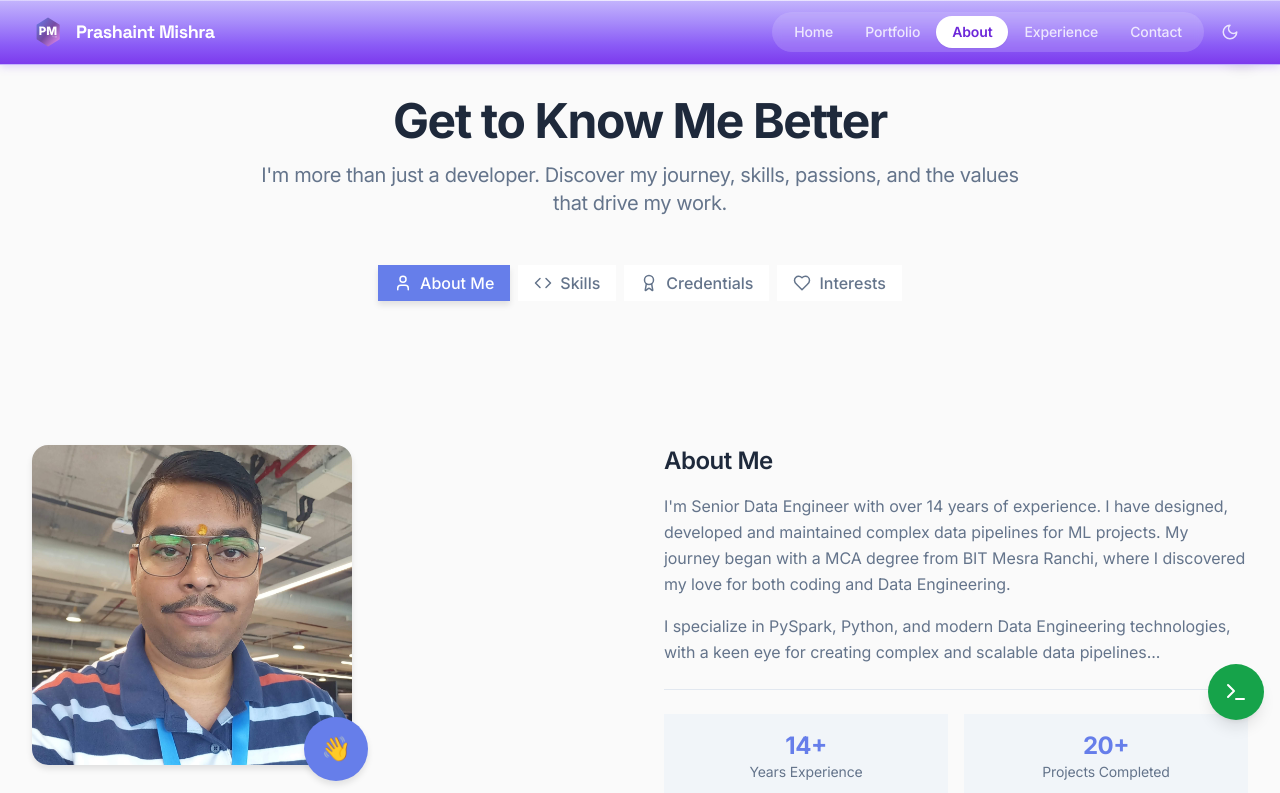
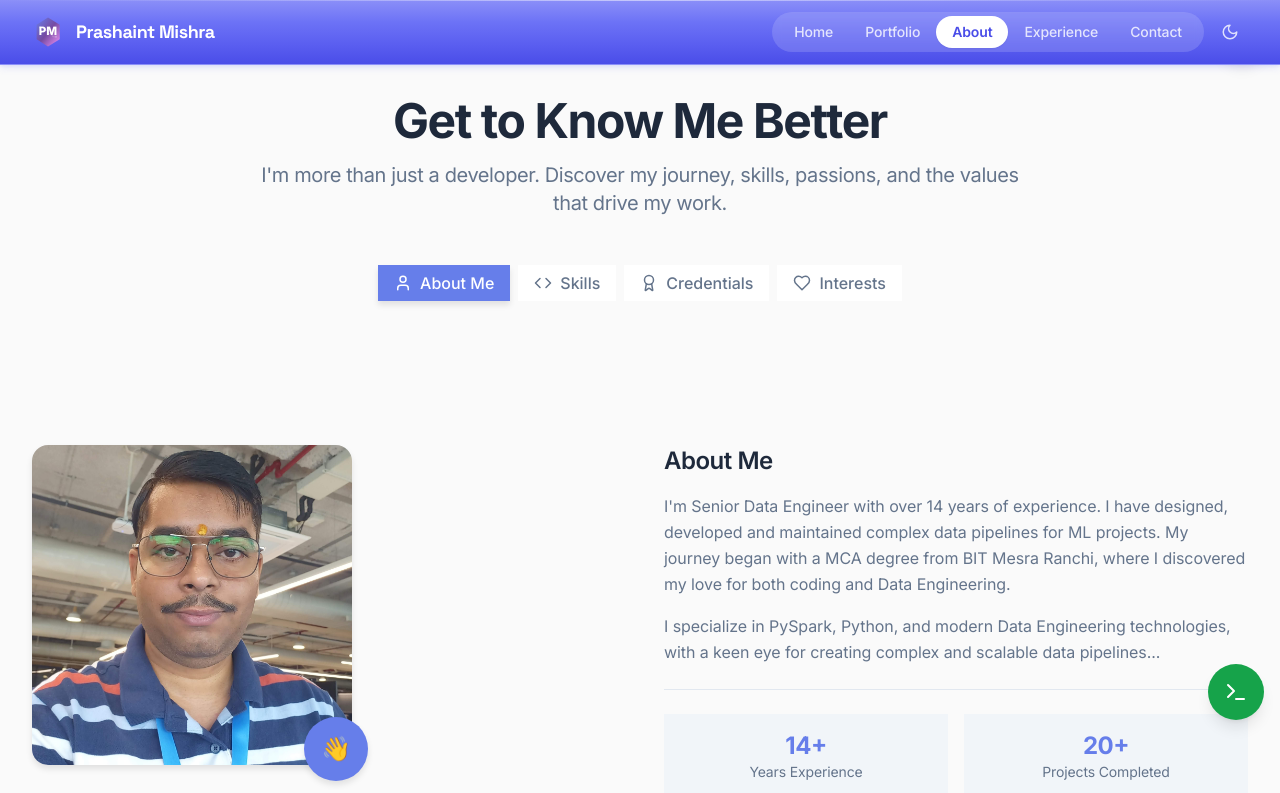
Before and after one commit to prashaint/prashaint_portfolio_app, a React (Vite) app: page / in a window 1280 px wide. Shown: the top 793 px of the page. Built offline with nearby package versions, Linux system fonts and the light colour scheme.

Commit message:
Changed navbar colour

```diff
--- a/src/components/ui/Header.jsx
+++ b/src/components/ui/Header.jsx
@@ -82,14 +82,14 @@ const Header = () => {
         style={{
           background: isDarkMode
             ? 'linear-gradient(180deg, #2a2a2a 0%, #1a1a1a 40%, #0d0d0d 80%, #000000 100%)'
-            : 'linear-gradient(180deg, #c4b5fd 0%, #a78bfa 35%, #8b5cf6 70%, #7c3aed 100%)',
+            : 'linear-gradient(180deg, #8b8ff8 0%, #6c72f6 35%, #5a5ef0 70%, #4a4de8 100%)',
           boxShadow: isScrolled
             ? isDarkMode
-              ? '0 4px 24px rgba(0, 0, 0, 0.7), inset 0 1px 0 rgba(255, 255, 255, 0.08), inset 0 -1px 0 rgba(0, 0, 0, 0.4)'
-              : '0 4px 20px rgba(139, 92, 246, 0.35), inset 0 1px 0 rgba(255, 255, 255, 0.5)'
+              ? '0 4px 16px rgba(0, 0, 0, 0.5), 0 1px 4px rgba(0, 0, 0, 0.3)'
+              : '0 4px 16px rgba(108, 114, 246, 0.3), 0 1px 4px rgba(108, 114, 246, 0.15)'
             : isDarkMode
-              ? '0 2px 12px rgba(0, 0, 0, 0.5), inset 0 1px 0 rgba(255, 255, 255, 0.06), inset 0 -1px 0 rgba(0, 0, 0, 0.3)'
-              : '0 2px 8px rgba(139, 92, 246, 0.25), inset 0 1px 0 rgba(255, 255, 255, 0.4)',
+              ? '0 2px 8px rgba(0, 0, 0, 0.4), 0 1px 3px rgba(0, 0, 0, 0.2)'
+              : '0 2px 8px rgba(108, 114, 246, 0.2), 0 1px 3px rgba(108, 114, 246, 0.1)',
         }}
       >
         {/* Top highlight line for 3D raised effect */}
@@ -159,7 +159,7 @@ const Header = () => {
                       )}
                       <span className={`relative z-10 ${
                         active
-                          ? 'text-violet-700 dark:text-purple-900 font-semibold'
+                          ? 'dark:text-purple-900 font-semibold text-[#4a4de8]'
                           : 'text-white/80 hover:text-white'
                       }`}>
                         {item?.label}
```
